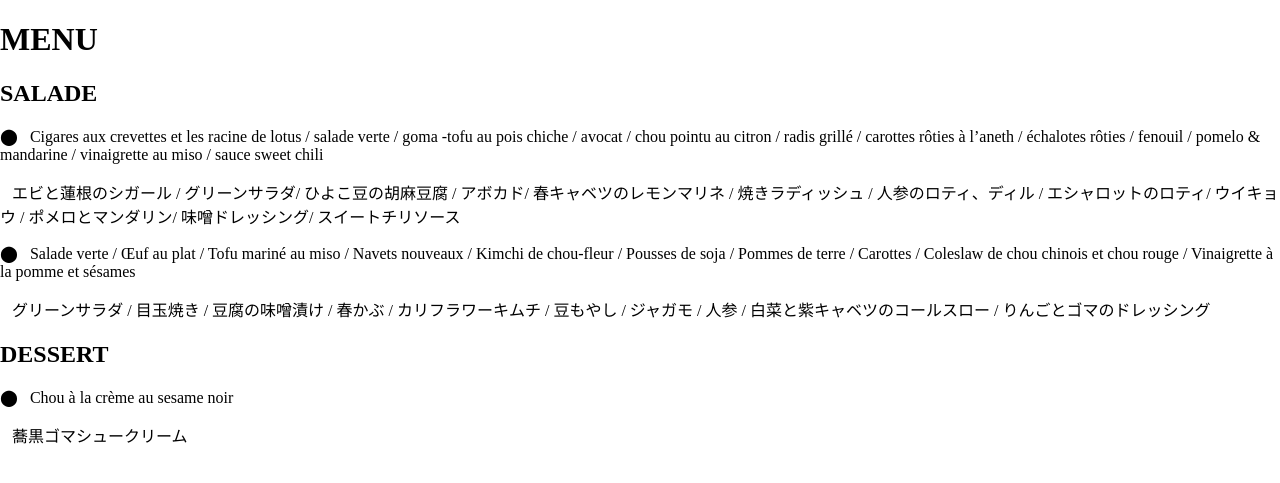
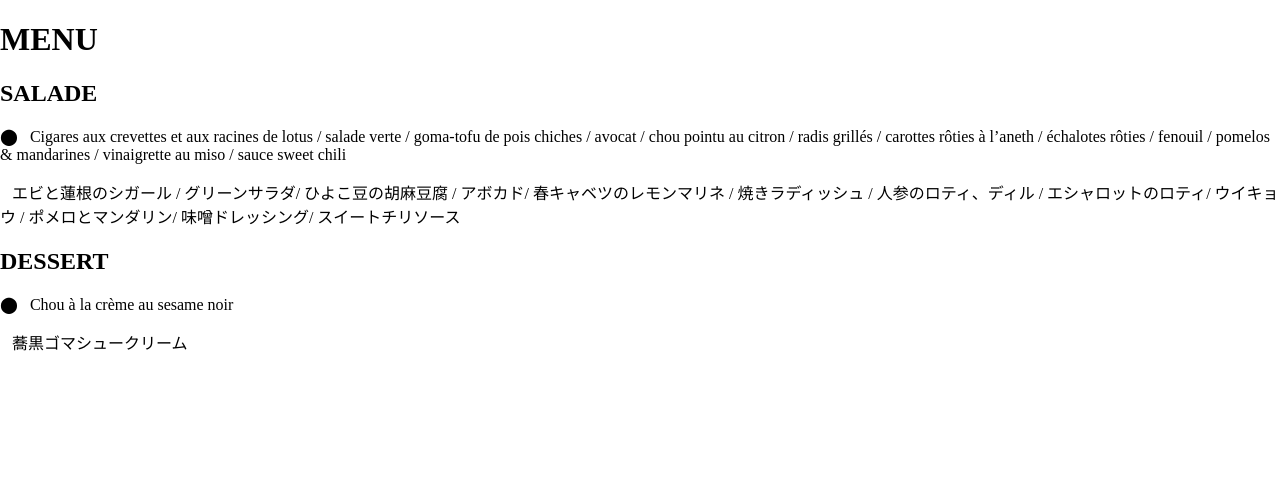
Before and after one commit to matsupin/main, a Jekyll site: the page built from menus/commande_kanako_280324.html, in a window 1280 px wide. Shown: the top 483 px of the page. Built offline with Jekyll 4.4.1, drawn with Linux system fonts in a browser that asks for light colours.

Commit message:
Update commande_kanako_280324.html

```diff
--- a/menus/commande_kanako_280324.html
+++ b/menus/commande_kanako_280324.html
@@ -11,11 +11,8 @@ title: Bento Menu
     <section class="menu-section">
         <h2 class="section-title">SALADE</h2>
 
-        <p><span class="menu-dot">&#11044;</span> <span class="dish-name">&nbsp; Cigares aux crevettes et les racine de lotus / salade verte / goma -tofu au pois chiche / avocat / chou pointu au citron / radis grillé / carottes rôties à l’aneth / échalotes rôties / fenouil / pomelo & mandarine / vinaigrette au miso / sauce sweet chili</span></p>
+        <p><span class="menu-dot">&#11044;</span> <span class="dish-name">&nbsp; Cigares aux crevettes et aux racines de lotus / salade verte / goma-tofu de pois chiches / avocat / chou pointu au citron / radis grillés / carottes rôties à l’aneth / échalotes rôties / fenouil / pomelos & mandarines / vinaigrette au miso / sauce sweet chili</span></p>
         <p class="dish-text">&nbsp;&nbsp;&nbsp;<span class="highlight">エビと蓮根のシガール / グリーンサラダ/ ひよこ豆の胡麻豆腐 / アボカド/ 春キャベツのレモンマリネ / 焼きラディッシュ / 人参のロティ、ディル / エシャロットのロティ/ ウイキョウ / ポメロとマンダリン/ 味噌ドレッシング/ スイートチリソース</p>
-
-        <p><span class="menu-dot">&#11044;</span> <span class="dish-name">&nbsp; Salade verte / Œuf au plat / Tofu mariné au miso / Navets nouveaux / Kimchi de chou-fleur / Pousses de soja / Pommes de terre / Carottes / Coleslaw de chou chinois et chou rouge / Vinaigrette à la pomme et sésames</span></p>
-        <p class="dish-text">&nbsp;&nbsp;&nbsp;<span class="highlight">グリーンサラダ / 目玉焼き / 豆腐の味噌漬け / 春かぶ / カリフラワーキムチ / 豆もやし / ジャガモ / 人参 / 白菜と紫キャベツのコールスロー / りんごとゴマのドレッシング</p>
 
     </section>
 
```
